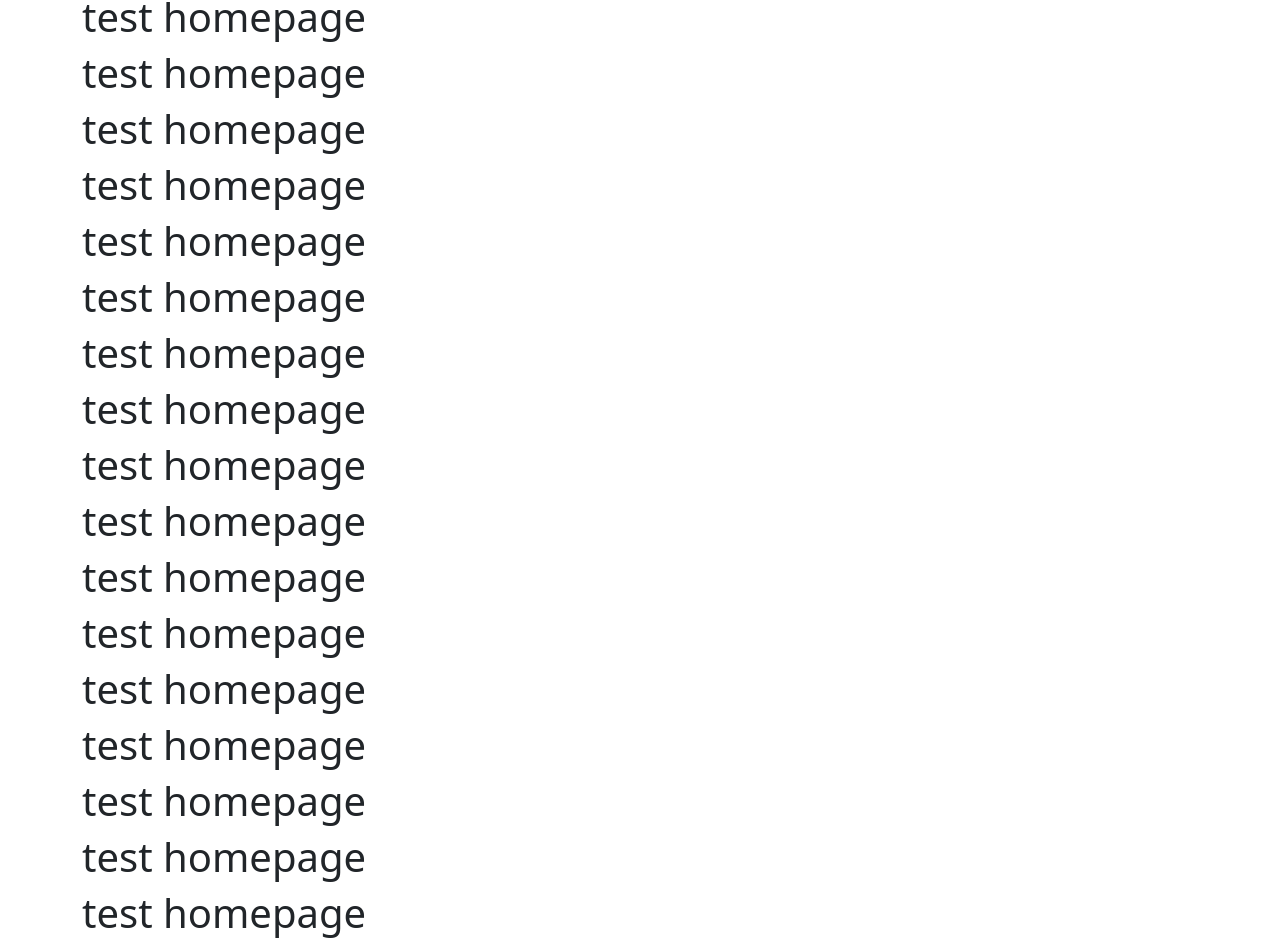
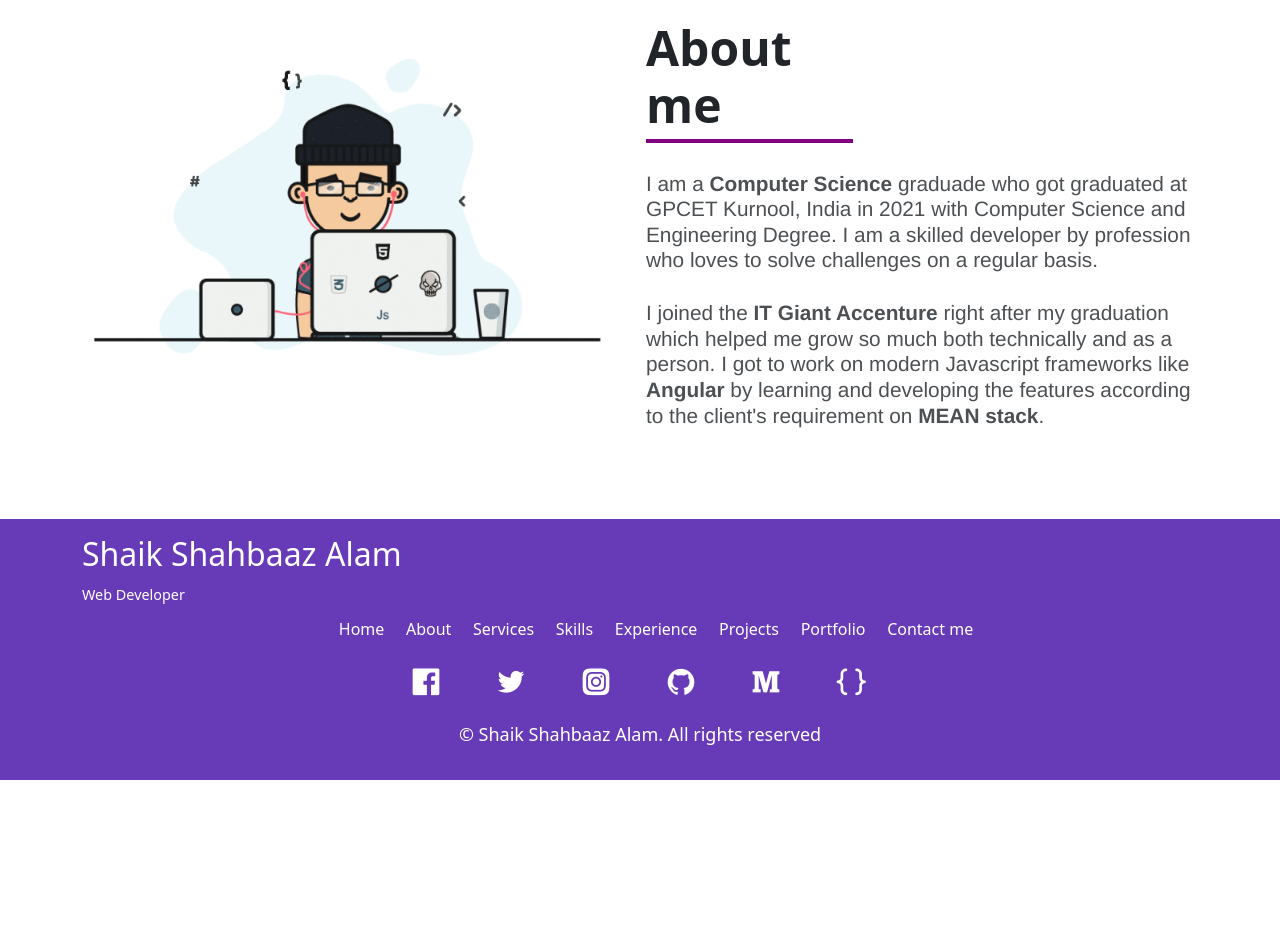
Before and after one commit to ShahbaazX786/angular-portfolio, an Angular app in the folder p2022/: page /about in a window 1280 px wide. Shown: the part 81-1033 px from the top of the page. After the commit the page ends 861 px from the top, so only its background shows below. Built offline with nearby package versions, Linux system fonts and the light colour scheme.

Commit message:
CL:1.21- Added the about section, but ofcourse gotta do some changes later.

```diff
--- a/p2022/src/app/about/about.component.css
+++ b/p2022/src/app/about/about.component.css
@@ -0,0 +1,38 @@
+@import url('https://fonts.googleapis.com/css2?family=Allura&family=Montserrat:wght@300;400&display=swap');
+
+.about{
+  margin-bottom: 5%;
+}
+
+.container{
+  margin: 2% 5%;
+}
+
+img{
+  height: 100%;
+  width: 100%;
+  text-align: center;
+  align-items: center;
+}
+
+.image-wrapper{
+  margin: 1% 0;
+}
+
+.aboutmeheading{
+  font-size: 3rem;
+  font-weight: bold;
+  border-bottom: 4px solid purple;
+  padding-bottom: 1%;
+  width: 38%;
+}
+
+.about-paragraph{
+  font-family: 'Helvetica',sans-serif;
+  text-align: left;
+  justify-content: center;
+  font-size: 1.3rem;
+  opacity: 0.8;
+  margin: 5% 0;
+  line-height: 1.6rem;
+}
--- a/p2022/src/app/about/about.component.html
+++ b/p2022/src/app/about/about.component.html
@@ -1,28 +1,21 @@
-<div class="container">
-  <h1>test homepage</h1>
-  <h1>test homepage</h1>
-  <h1>test homepage</h1>
-  <h1>test homepage</h1>
-  <h1>test homepage</h1>
-  <h1>test homepage</h1>
-  <h1>test homepage</h1>
-  <h1>test homepage</h1>
-  <h1>test homepage</h1>
-  <h1>test homepage</h1>
-  <h1>test homepage</h1>
-  <h1>test homepage</h1>
-  <h1>test homepage</h1>
-  <h1>test homepage</h1>
-  <h1>test homepage</h1>
-  <h1>test homepage</h1>
-  <h1>test homepage</h1>
-  <h1>test homepage</h1>
-  <h1>test homepage</h1>
-  <h1>test homepage</h1>
-  <h1>test homepage</h1>
-  <h1>test homepage</h1>
-  <h1>test homepage</h1>
-  <h1>test homepage</h1>
-  <h1>test homepage</h1>
-  <h1>test homepage</h1>
+<div class="about" id="aboutsection">
+  <div class="container">
+    <div class="row">
+      <div class="col-lg-6">
+        <div class="image-wrapper">
+          <img  src="../../assets/img/external/img.gif" alt="">
+        </div>
+      </div>
+      <div class="col-lg-6">
+        <div class="about-text">
+          <h1 class="aboutmeheading">About me</h1>
+          <p class="about-paragraph">I am a <b>Computer Science</b> graduade who got graduated at GPCET Kurnool, India in 2021 with Computer
+          Science and Engineering Degree. I am a skilled developer by profession who loves to solve challenges on a regular basis.
+          </p>
+          <p class="about-paragraph">I joined the <b>IT Giant Accenture</b> right after my graduation which helped me grow so much both technically and as a person.
+            I got to work on modern Javascript frameworks like <b>Angular</b> by learning and developing the features according to the client's requirement on <b>MEAN stack</b>.</p>
+          </div>
+      </div>
+    </div>
+  </div>
 </div>
```
Also changed, not shown: p2022/src/assets/img/external/img.gif (added).
